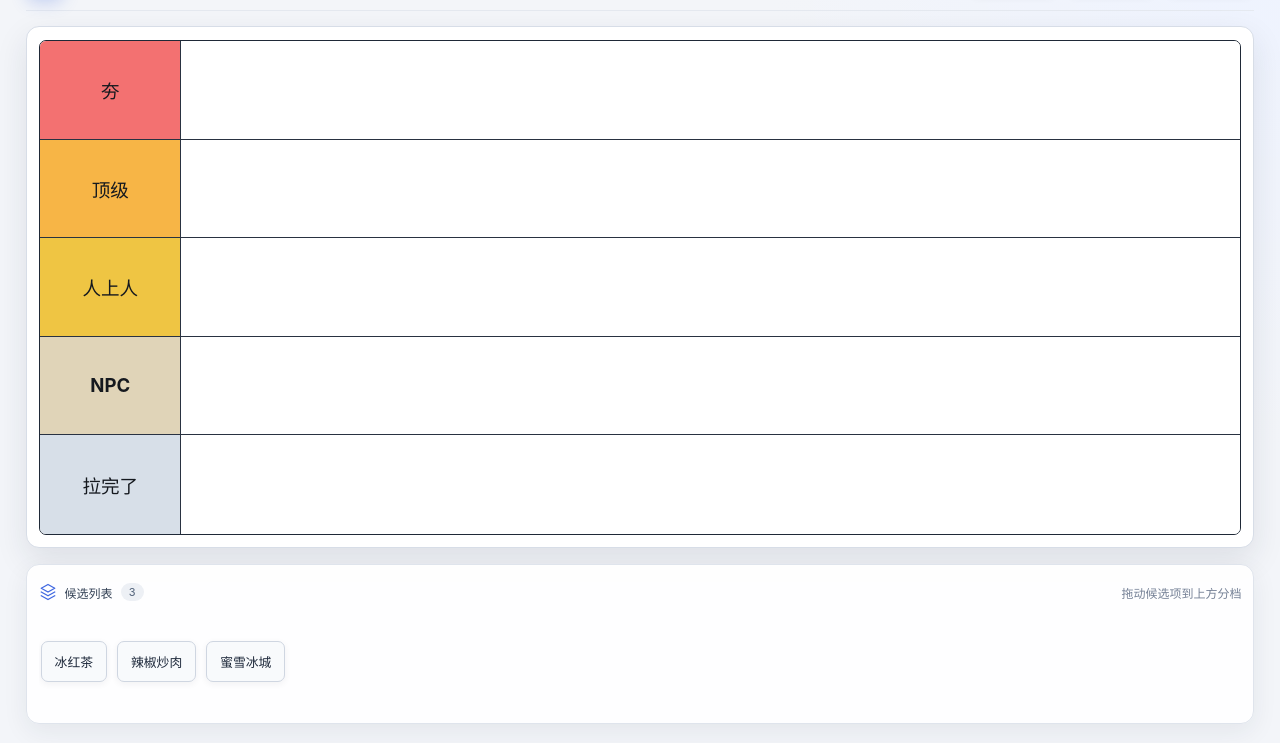
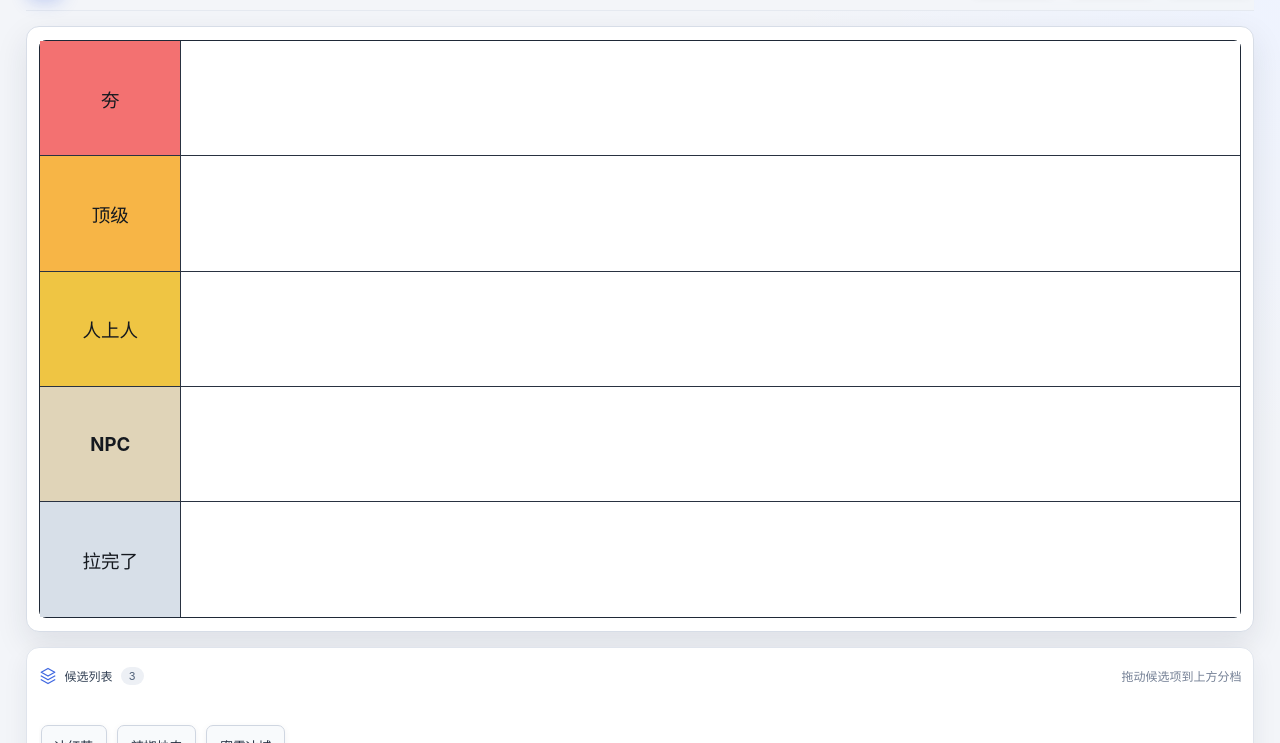
Before and after one commit to AdemJensen/tier-list-maker-app, a website built with Vite: page index.html in a window 1280 px wide. Shown: the part 57-800 px from the top of the page. Built offline with nearby package versions, Linux system fonts and the light colour scheme.

Commit message:
optimize table sizing logics

```diff
--- a/package.json
+++ b/package.json
@@ -1,6 +1,6 @@
 {
   "name": "live-tier-board",
-  "version": "0.2.0",
+  "version": "0.2.2",
   "private": true,
   "type": "module",
   "description": "用于直播展示的跨平台拖拽分档榜工具",
--- a/src/main.js
+++ b/src/main.js
@@ -213,7 +213,9 @@ function candidateCard(item, location) {
 
 function render() {
   const poolLayout = state.preferences?.poolLayout === "wrap" ? "wrap" : "scroll";
-  document.querySelector(".app-shell").classList.toggle("pool-wrap", poolLayout === "wrap");
+  const appShell = document.querySelector(".app-shell");
+  appShell.classList.toggle("pool-wrap", poolLayout === "wrap");
+  appShell.style.setProperty("--tier-count", state.tiers.length);
   poolDropzone.classList.toggle("layout-wrap", poolLayout === "wrap");
   tierBoard.replaceChildren();
   tierBoard.style.setProperty("--tier-count", state.tiers.length);
--- a/src/styles.css
+++ b/src/styles.css
@@ -16,19 +16,24 @@ button, input { font: inherit; }
 button { color: inherit; }
 
 .app-shell {
+  --tier-count: 5;
+  --tier-min-height: 112px;
+  --tier-compressed-min-height: 64px;
+  --board-min-height: calc(var(--tier-count) * var(--tier-min-height) + 18px);
   width: 100vw;
   height: 100vh;
   display: grid;
-  grid-template-rows: 68px minmax(0, 1fr) clamp(132px, 20vh, 196px);
+  grid-template-rows: 68px minmax(max-content, 1fr) clamp(132px, 20vh, 196px);
   gap: clamp(10px, 1.2vw, 18px);
   padding: 0 clamp(12px, 2vw, 30px) clamp(12px, 1.5vw, 24px);
   background: radial-gradient(circle at top right, #eef3ff 0, transparent 34%), #f3f5f9;
+  overflow-y: auto;
+  overflow-x: hidden;
 }
 .app-shell.pool-wrap {
-  grid-template-rows: 68px minmax(300px, 1fr) auto;
-  overflow-y: auto;
+  grid-template-rows: 68px minmax(max-content, 1fr) auto;
 }
-.app-shell.pool-wrap .toolbar { position: sticky; z-index: 12; top: 0; background: rgba(243,245,249,.94); backdrop-filter: blur(10px); }
+.app-shell .toolbar { position: sticky; z-index: 12; top: 0; background: rgba(243,245,249,.94); backdrop-filter: blur(10px); }
 
 .toolbar {
   display: flex;
@@ -60,20 +65,24 @@ button { color: inherit; }
 .icon-button.primary:hover { background: var(--blue-dark); }
 
 .board-wrap {
-  min-height: 0;
+  min-height: max-content;
+  display: flex;
+  flex-direction: column;
   padding: clamp(8px, 1vw, 14px);
   border: 1px solid #d7dde7;
   border-radius: 13px;
   background: #fff;
   box-shadow: var(--shadow);
-  overflow: hidden;
+  overflow: visible;
 }
 
 .tier-board {
-  height: 100%;
+  min-height: var(--board-min-height);
+  height: auto;
+  flex: 1 0 auto;
   display: grid;
-  grid-template-rows: repeat(var(--tier-count), minmax(58px, 1fr));
-  overflow: auto;
+  grid-template-rows: repeat(var(--tier-count), minmax(var(--tier-compressed-min-height), auto));
+  overflow: visible;
   border: 1.5px solid #1f2937;
   border-radius: 7px;
   background: #fff;
@@ -83,7 +92,7 @@ button { color: inherit; }
 .tier-row:last-child { border-bottom: 0; }
 .tier-label { display: flex; align-items: center; justify-content: center; padding: 8px; text-align: center; border-right: 1px solid #293241; background: color-mix(in srgb, var(--tier-color) 76%, white); }
 .tier-label strong { max-width: 100%; font-size: clamp(14px, 1.45vw, 24px); color: #15191f; overflow-wrap: anywhere; }
-.tier-dropzone { min-width: 0; min-height: 0; display: flex; align-items: center; gap: clamp(6px, .7vw, 11px); padding: clamp(5px, .65vw, 10px); overflow-x: auto; background: #fff; transition: background .15s ease; }
+.tier-dropzone { min-width: 0; min-height: 0; display: flex; flex-wrap: wrap; align-items: center; align-content: center; gap: clamp(6px, .7vw, 11px); padding: clamp(5px, .65vw, 10px); overflow: visible; background: #fff; transition: background .15s ease; }
 .tier-dropzone.drop-active { background: #edf3ff; box-shadow: inset 0 0 0 2px #7aa0ff; }
 
 .candidate-shelf {
@@ -210,8 +219,8 @@ button { color: inherit; }
 .toast.error { background: #b83d46; }
 
 @media (max-width: 720px) {
-  .app-shell { grid-template-rows: 62px minmax(0, 1fr) 142px; padding-inline: 8px; }
-  .app-shell.pool-wrap { grid-template-rows: 62px minmax(260px, 1fr) auto; }
+  .app-shell { --tier-min-height: 104px; --tier-compressed-min-height: 58px; grid-template-rows: 62px minmax(max-content, 1fr) 142px; padding-inline: 8px; }
+  .app-shell.pool-wrap { grid-template-rows: 62px minmax(max-content, 1fr) auto; }
   .brand small, .icon-button span, .shelf-heading > span { display: none; }
   .icon-button { width: 40px; justify-content: center; padding: 0; }
   .tier-row { grid-template-columns: 76px minmax(0, 1fr); }
```
Also changed, not shown: README.md, 1 other file.
